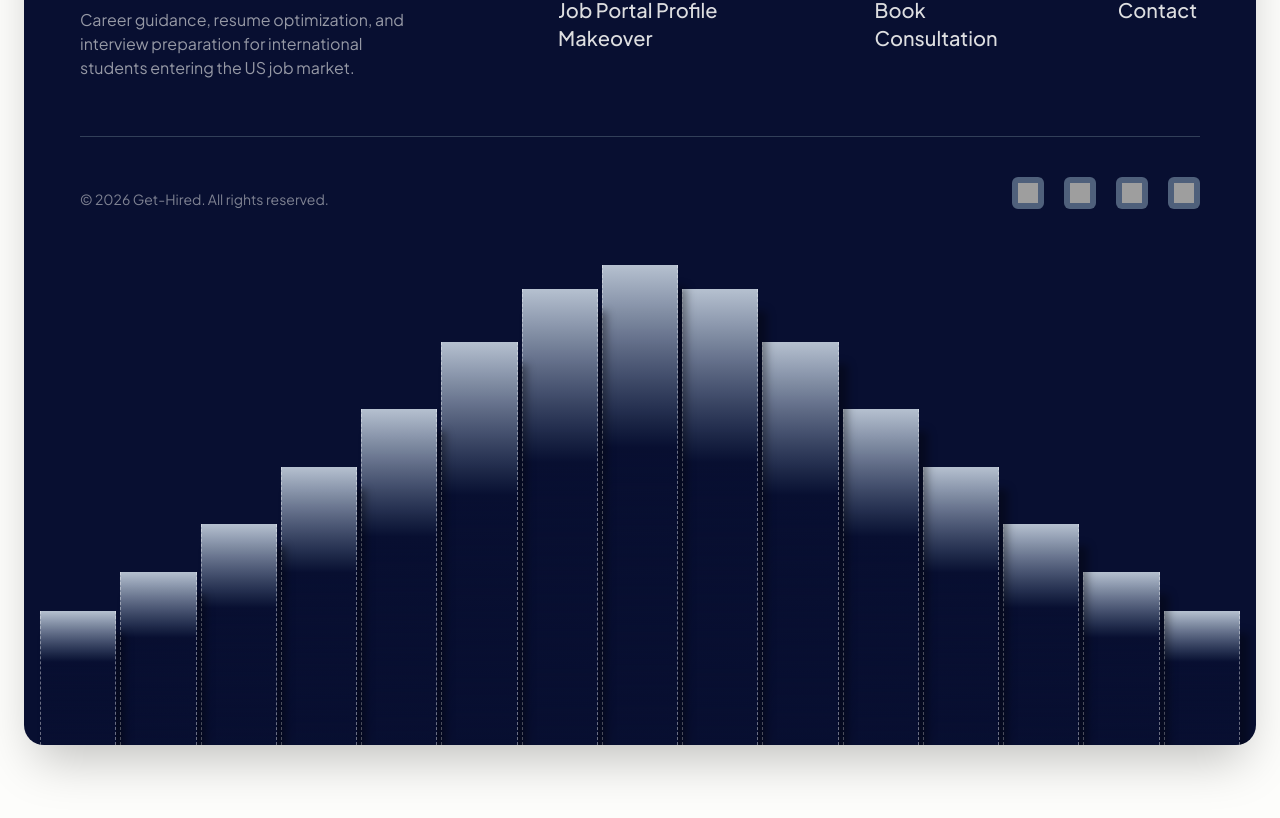
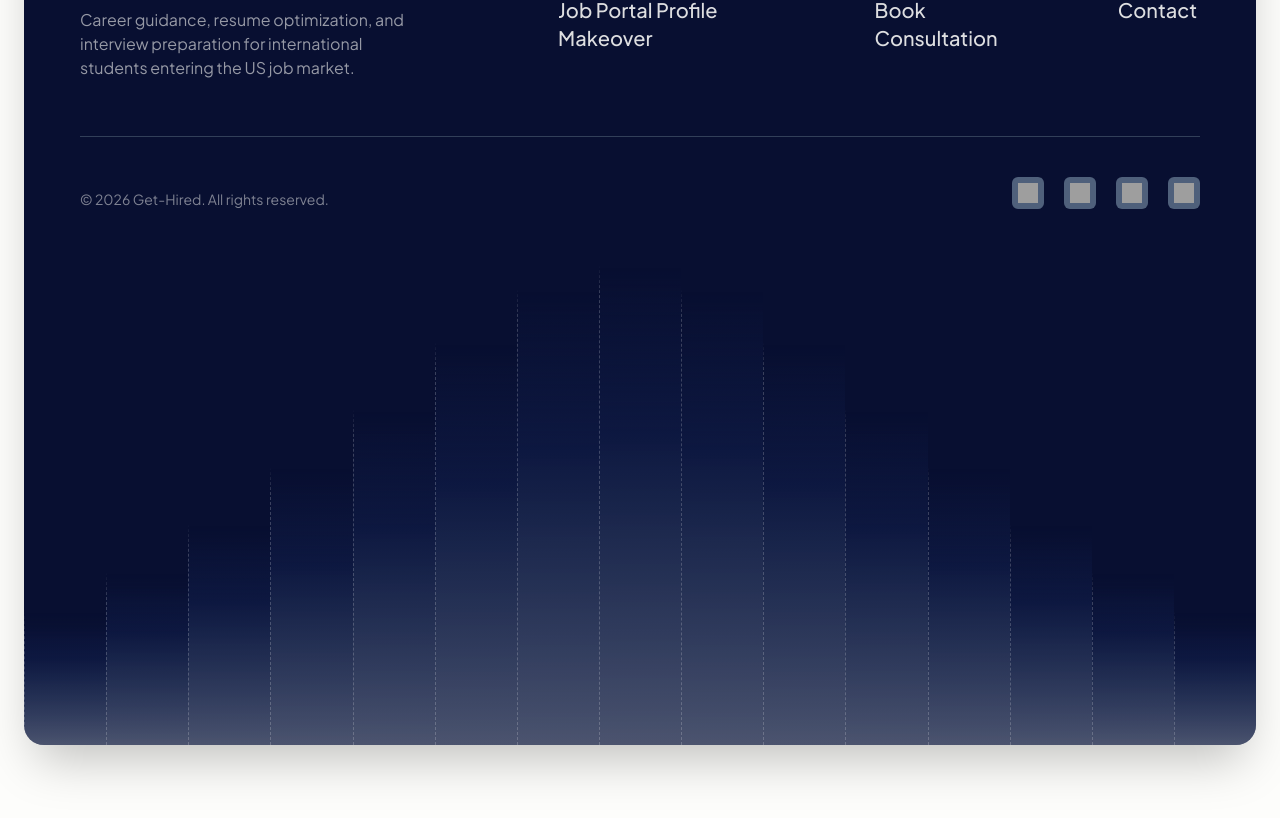
Before and after one commit to kadderkrishpatel/get-hired-final-web, a React (Vite) app: page / in a window 1280 px wide. Shown: the part 7536-8354 px from the top of the page. Built offline with nearby package versions, Linux system fonts and the light colour scheme; no server answers; grey boxes are pictures that could not be loaded.

Commit message:
Update Footer Animation

```diff
--- a/src/components/common/Footer.jsx
+++ b/src/components/common/Footer.jsx
@@ -244,7 +244,7 @@ const Footer = () => {
               style={{ height: reduceMotion ? chartH : chartHeight }}
             >
               <motion.div
-                className="absolute bottom-0 left-0 right-0 flex origin-bottom items-end justify-between px-1 sm:px-4 gap-0.5 sm:gap-1"
+                className="absolute bottom-0 left-0 right-0 flex origin-bottom items-end justify-between px-0 gap-0"
                 style={{ height: chartH, scaleY: reduceMotion ? 1 : scaleY }}
               >
                 {[
@@ -253,8 +253,13 @@ const Footer = () => {
                 ].map((barHeight, index) => (
                   <div
                     key={index}
-                    style={{ height: barHeight, zIndex: 30 - index }}
-                    className="relative flex-1 bg-gradient-to-b from-slate-300/90 via-[#080f31] via-[38%] to-transparent shadow-[8px_23px_8px_1px_rgba(0,0,0,0.35)] border-l border-dashed border-white/40 border-r border-white/15"
+                    style={{
+                      height: barHeight,
+                      zIndex: 30 - index,
+                      WebkitMaskImage: "linear-gradient(to bottom, transparent 0%, black 28px)",
+                      maskImage: "linear-gradient(to bottom, transparent 0%, black 28px)",
+                    }}
+                    className="relative flex-1 bg-gradient-to-b from-transparent via-[#0e1942]/90 via-[35%] to-slate-300/35 border-l border-dashed border-white/20"
                   />
                 ))}
               </motion.div>
```
